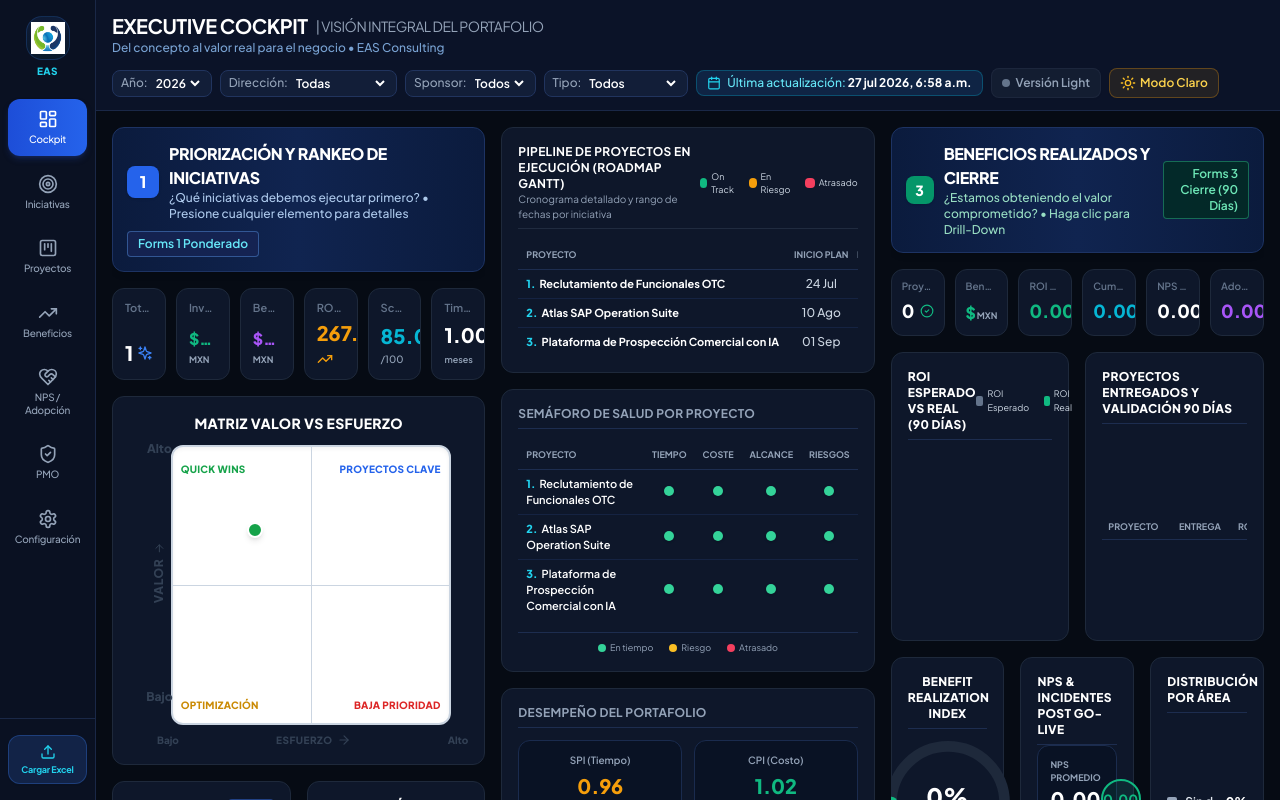
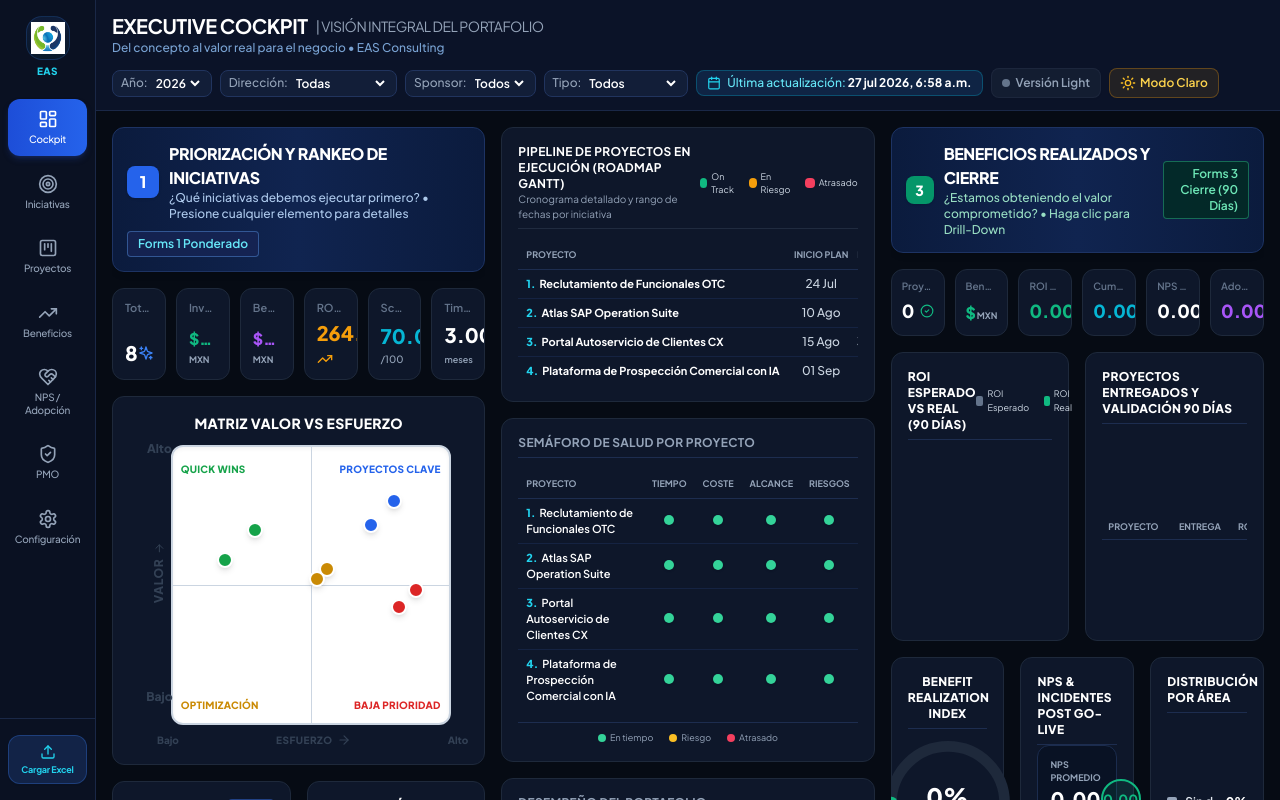
Before and after one commit to eaguilarh/dashboard-estrategia-eas, a React (Vite) app: page / in a window 1280 px wide. Built offline with nearby package versions, Linux system fonts and the light colour scheme.

Commit message:
fix: light mode bg styles, populate 8 initiatives across all 4 matrix quadrants, set correct 3 execution projects

```diff
--- a/src/App.tsx
+++ b/src/App.tsx
@@ -13,7 +13,7 @@ import { ExecutiveCockpit } from './components/modules/ExecutiveCockpit';
 import { ExcelUploaderModal } from './components/modals/ExcelUploaderModal';
 import { DrillDownModal, DrillDownItem } from './components/modals/DrillDownModal';
 
-const APP_VERSION = 'v1.3_gantt_dates_fix';
+const APP_VERSION = 'v1.4_quadrants_projects_fix';
 if (typeof window !== 'undefined') {
   try {
     const savedVer = localStorage.getItem('eas_app_version');
@@ -80,12 +80,12 @@ function sanitizeProjectItem(proj: any): any {
       endDatePlan: '31 Ago',
     };
   }
-  if (name.includes('Prospección') || name.includes('Prospeccion') || proj.id === 'P3-PROSPEC' || proj.id === '3') {
+  if (name.includes('Portal') || proj.id === 'P3-PORTAL' || proj.id === '3') {
     return {
       ...proj,
-      name: 'Plataforma de Prospección Comercial con IA',
-      startDatePlan: '01 Sep',
-      endDatePlan: '15 Oct',
+      name: 'Portal Autoservicio de Clientes CX',
+      startDatePlan: '15 Ago',
+      endDatePlan: '30 Sep',
     };
   }
   return { ...proj, name, startDatePlan, endDatePlan };
@@ -107,8 +107,24 @@ export function App() {
     } catch {}
     return [
       {
-        id: "3",
+        id: "1",
         rank: 1,
+        name: "Plataforma de Prospección Comercial con IA",
+        area: "Comercial",
+        sponsor: "Enrique Aguilar",
+        score: 92,
+        roiExpected: 240,
+        investmentRequired: 0.08,
+        potentialBenefit: 0.27,
+        timeToValueMonths: 3,
+        effort: "Alto",
+        value: "Alto",
+        quadrant: "PROYECTOS CLAVE",
+        category: "Transformación Digital"
+      },
+      {
+        id: "2",
+        rank: 2,
         name: "Reclutamiento de Funcionales OTC",
         area: "Operaciones",
         sponsor: "Enrique Aguilar",
@@ -119,7 +135,103 @@ export function App() {
         timeToValueMonths: 1,
         effort: "Bajo",
         value: "Alto",
-        quadrant: "Quick Wins",
+        quadrant: "QUICK WINS",
+        category: "Transformación Digital"
+      },
+      {
+        id: "3",
+        rank: 3,
+        name: "Atlas SAP Operation Suite",
+        area: "Operaciones",
+        sponsor: "Enrique Aguilar",
+        score: 78,
+        roiExpected: 180,
+        investmentRequired: 0.15,
+        potentialBenefit: 0.42,
+        timeToValueMonths: 4,
+        effort: "Alto",
+        value: "Alto",
+        quadrant: "PROYECTOS CLAVE",
+        category: "Automatización"
+      },
+      {
+        id: "4",
+        rank: 4,
+        name: "Portal Autoservicio de Clientes CX",
+        area: "Atención a Clientes",
+        sponsor: "Mariana López",
+        score: 74,
+        roiExpected: 160,
+        investmentRequired: 0.05,
+        potentialBenefit: 0.13,
+        timeToValueMonths: 2,
+        effort: "Bajo",
+        value: "Alto",
+        quadrant: "QUICK WINS",
+        category: "Customer Experience"
+      },
+      {
+        id: "5",
+        rank: 5,
+        name: "Automatización de Facturación y Cobranza",
+        area: "Finanzas",
+        sponsor: "Carlos Ruiz",
+        score: 68,
+        roiExpected: 140,
+        investmentRequired: 0.04,
+        potentialBenefit: 0.10,
+        timeToValueMonths: 2,
+        effort: "Bajo",
+        value: "Bajo",
+        quadrant: "OPTIMIZACIÓN",
+        category: "Automatización"
+      },
+      {
+        id: "6",
+        rank: 6,
+        name: "Sistema de Gobierno de Datos y Compliance",
+        area: "Legal & TI",
+        sponsor: "Laura Gomez",
+        score: 62,
+        roiExpected: 110,
+        investmentRequired: 0.06,
+        potentialBenefit: 0.13,
+        timeToValueMonths: 5,
+        effort: "Bajo",
+        value: "Bajo",
+        quadrant: "OPTIMIZACIÓN",
+        category: "Compliance"
+      },
+      {
+        id: "7",
+        rank: 7,
+        name: "Motor de Análisis Predictivo de Churn",
+        area: "Comercial",
+        sponsor: "Mariana López",
+        score: 55,
+        roiExpected: 120,
+        investmentRequired: 0.07,
+        potentialBenefit: 0.15,
+        timeToValueMonths: 6,
+        effort: "Alto",
+        value: "Bajo",
+        quadrant: "BAJA PRIORIDAD",
+        category: "Customer Experience"
+      },
+      {
+        id: "8",
+        rank: 8,
+        name: "Plataforma E-Learning y Capacitación Interna",
+        area: "Recursos Humanos",
+        sponsor: "Enrique Aguilar",
+        score: 45,
+        roiExpected: 90,
+        investmentRequired: 0.02,
+        potentialBenefit: 0.04,
+        timeToValueMonths: 3,
+        effort: "Alto",
+        value: "Bajo",
+        quadrant: "BAJA PRIORIDAD",
         category: "Transformación Digital"
       }
     ];
@@ -138,7 +250,7 @@ export function App() {
     const defaultProjects = [
       {
         id: "P1",
-        initiativeId: "3",
+        initiativeId: "2",
         name: "Reclutamiento de Funcionales OTC",
         area: "Operaciones",
         sponsor: "Enrique Aguilar",
@@ -159,7 +271,7 @@ export function App() {
       },
       {
         id: "P2-ATLAS",
-        initiativeId: "2",
+        initiativeId: "3",
         name: "Atlas SAP Operation Suite",
         area: "Operaciones",
         sponsor: "Enrique Aguilar",
@@ -179,15 +291,15 @@ export function App() {
         cpi: 1.00,
       },
       {
-        id: "P3-PROSPEC",
-        initiativeId: "1",
-        name: "Plataforma de Prospección Comercial con IA",
-        area: "Comercial / Ventas",
-        sponsor: "Enrique Aguilar",
+        id: "P3-PORTAL",
+        initiativeId: "4",
+        name: "Portal Autoservicio de Clientes CX",
+        area: "Atención a Clientes",
+        sponsor: "Mariana López",
         pm: "Mariana López",
-        startDatePlan: "01 Sep",
-        endDatePlan: "15 Oct",
-        budgetApproved: 0.08,
+        startDatePlan: "15 Ago",
+        endDatePlan: "30 Sep",
+        budgetApproved: 0.05,
         budgetSpent: 0.01,
         progressPlanPct: 20,
         progressRealPct: 25,
@@ -196,7 +308,7 @@ export function App() {
         costHealth: "Verde",
         scopeHealth: "Verde",
         riskHealth: "Verde",
-        spi: 1.25,
+        spi: 1.15,
         cpi: 1.00,
       }
     ];
--- a/src/index.css
+++ b/src/index.css
@@ -3,9 +3,16 @@
 @tailwind utilities;
 
 @layer base {
-  body {
+  html.light, html.light body {
+    background-color: #f1f5f9;
+    color: #0f172a;
+  }
+  html.dark, html.dark body {
     background-color: #060b14;
     color: #e2e8f0;
+  }
+  body {
+    transition: background-color 0.2s ease, color 0.2s ease;
   }
 }
 
```
